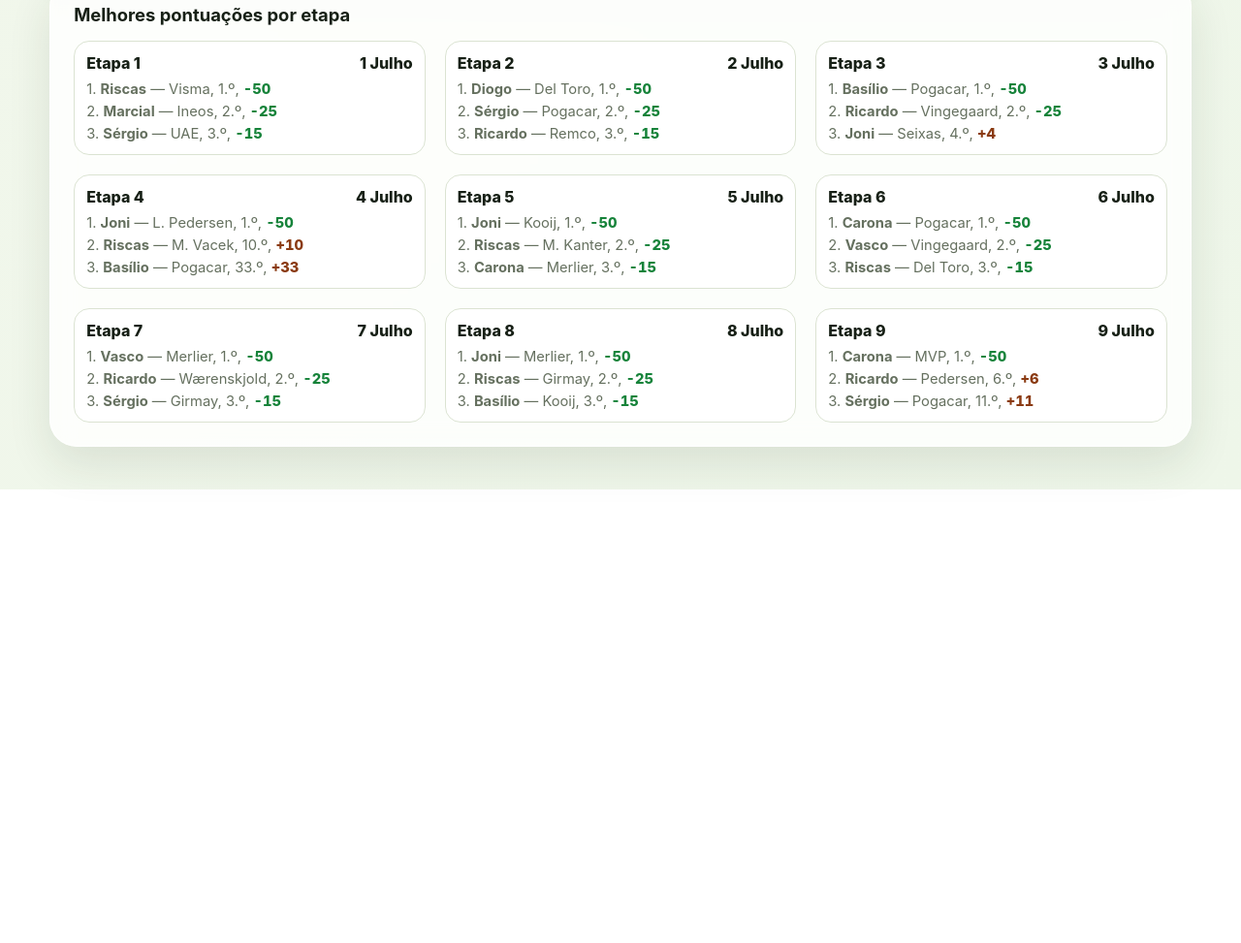
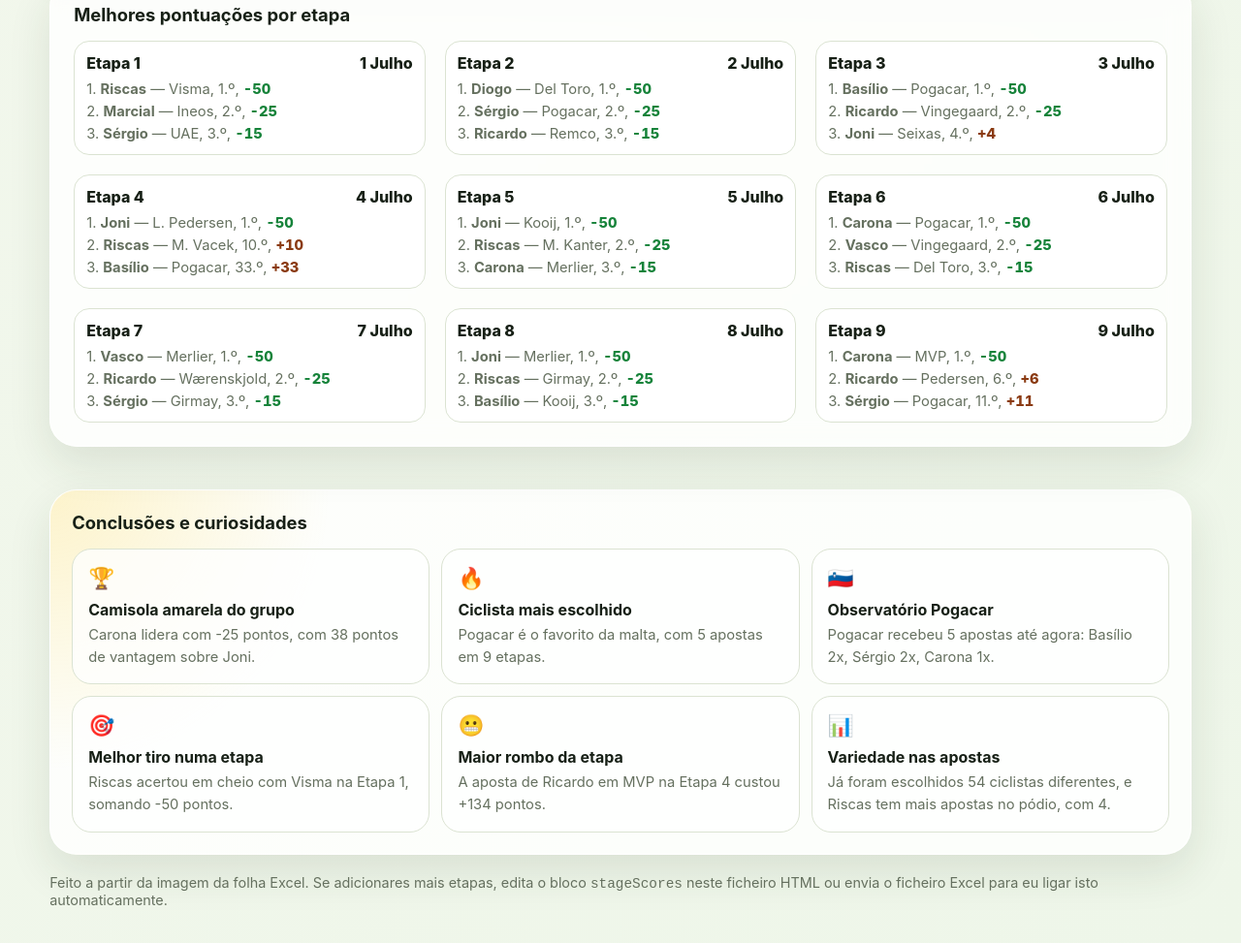
Before and after one commit to DiogoFSTMonteiro/LateirosTour, a plain HTML site: page LateirosOnTour2026classification.html in a window 1280 px wide. Shown: the part 6454-7427 px from the top of the page at 97% size. Before the commit the page ends 6959 px from the top, so only its background shows below. Drawn offline with Linux system fonts and the light colour scheme.

Commit message:
Update LateirosOnTour2026classification.html

```diff
--- a/LateirosOnTour2026classification.html
+++ b/LateirosOnTour2026classification.html
@@ -311,6 +311,57 @@
         font-size: 0.9rem;
       }
 
+      .takeaways {
+        display: grid;
+        gap: 16px;
+        margin-bottom: 20px;
+        padding: 22px;
+        border: 1px solid rgba(255, 255, 255, 0.9);
+        border-radius: 28px;
+        background:
+          radial-gradient(circle at top left, rgba(255, 216, 77, 0.28), transparent 18rem),
+          rgba(255, 255, 255, 0.82);
+        box-shadow: var(--shadow);
+        color: var(--ink);
+      }
+
+      .takeaways h2 {
+        margin: 0;
+      }
+
+      .takeaways-grid {
+        display: grid;
+        grid-template-columns: repeat(3, minmax(0, 1fr));
+        gap: 12px;
+      }
+
+      .takeaway-card {
+        min-height: 128px;
+        padding: 16px;
+        border: 1px solid var(--line);
+        border-radius: 20px;
+        background: rgba(255, 255, 255, 0.78);
+      }
+
+      .takeaway-card span {
+        display: inline-flex;
+        margin-bottom: 10px;
+        font-size: 1.35rem;
+      }
+
+      .takeaway-card strong {
+        display: block;
+        margin-bottom: 5px;
+        color: var(--ink);
+        font-size: 1rem;
+      }
+
+      .takeaway-card p {
+        margin: 0;
+        color: var(--muted);
+        font-size: 0.92rem;
+      }
+
       @media (max-width: 980px) {
         .hero,
         .grid {
@@ -320,8 +371,10 @@
         .span-4,
         .span-5,
         .span-7,
-        .span-12 {
+        .span-12,
+        .takeaways-grid {
           grid-column: auto;
+          grid-template-columns: 1fr;
         }
       }
     </style>
@@ -420,6 +473,15 @@
       </section>
     </main>
 
+    <footer>
+      <section class="takeaways" aria-labelledby="takeaways-title">
+        <h2 id="takeaways-title">Conclusões e curiosidades</h2>
+        <div class="takeaways-grid" id="takeawaysGrid"></div>
+      </section>
+
+      Feito a partir da imagem da folha Excel. Se adicionares mais etapas, edita o bloco
+      <code>stageScores</code> neste ficheiro HTML ou envia o ficheiro Excel para eu ligar isto automaticamente.
+    </footer>
 
     <script>
       const players = [
@@ -896,6 +958,71 @@
           .join("");
       }
 
+      function renderTakeaways() {
+        const bets = allBets();
+        const leader = leaderboard[0];
+        const closestChaser = leaderboard[1];
+        const mostPickedCyclist = statsByCyclist()[0];
+        const pogacar = statsByCyclist().find((row) => row.rider === "Pogacar");
+        const mostPodiums = [...totals].sort((a, b) => b.podiums - a.podiums || a.total - b.total)[0];
+        const bestBet = [...bets].sort((a, b) => a.points - b.points)[0];
+        const worstBet = [...bets].sort((a, b) => b.points - a.points)[0];
+        const uniqueCyclists = new Set(bets.map((bet) => bet.rider)).size;
+        const currentStages = playedStages.length;
+
+        const pogacarPlayers = pogacar
+          ? Object.entries(pogacar.players)
+              .sort((a, b) => b[1] - a[1] || a[0].localeCompare(b[0]))
+              .map(([player, count]) => `${player} ${count}x`)
+              .join(", ")
+          : "Ainda ninguém apostou nele.";
+
+        const facts = [
+          {
+            icon: "🏆",
+            title: "Camisola amarela do grupo",
+            text: `${leader.player} lidera com ${signed(leader.total)} pontos, com ${Math.abs(closestChaser.total - leader.total)} pontos de vantagem sobre ${closestChaser.player}.`,
+          },
+          {
+            icon: "🔥",
+            title: "Ciclista mais escolhido",
+            text: `${mostPickedCyclist.rider} é o favorito da malta, com ${mostPickedCyclist.totalBets} apostas em ${currentStages} etapas.`,
+          },
+          {
+            icon: "🇸🇮",
+            title: "Observatório Pogacar",
+            text: `Pogacar recebeu ${pogacar?.totalBets || 0} apostas até agora: ${pogacarPlayers}.`,
+          },
+          {
+            icon: "🎯",
+            title: "Melhor tiro numa etapa",
+            text: `${bestBet.player} acertou em cheio com ${bestBet.rider} na Etapa ${bestBet.stage}, somando ${signed(bestBet.points)} pontos.`,
+          },
+          {
+            icon: "😬",
+            title: "Maior rombo da etapa",
+            text: `A aposta de ${worstBet.player} em ${worstBet.rider} na Etapa ${worstBet.stage} custou ${signed(worstBet.points)} pontos.`,
+          },
+          {
+            icon: "📊",
+            title: "Variedade nas apostas",
+            text: `Já foram escolhidos ${uniqueCyclists} ciclistas diferentes, e ${mostPodiums.player} tem mais apostas no pódio, com ${mostPodiums.podiums}.`,
+          },
+        ];
+
+        document.querySelector("#takeawaysGrid").innerHTML = facts
+          .map(
+            (fact) => `
+              <article class="takeaway-card">
+                <span>${fact.icon}</span>
+                <strong>${fact.title}</strong>
+                <p>${fact.text}</p>
+              </article>
+            `,
+          )
+          .join("");
+      }
+
       function renderStageCards() {
         document.querySelector("#stageCards").innerHTML = playedStages
           .map((stage) => {
@@ -1018,6 +1145,7 @@
       renderPlayerStats();
       renderCyclistStats();
       renderCyclistBars();
+      renderTakeaways();
       renderStageCards();
       renderBarChart();
 
```
